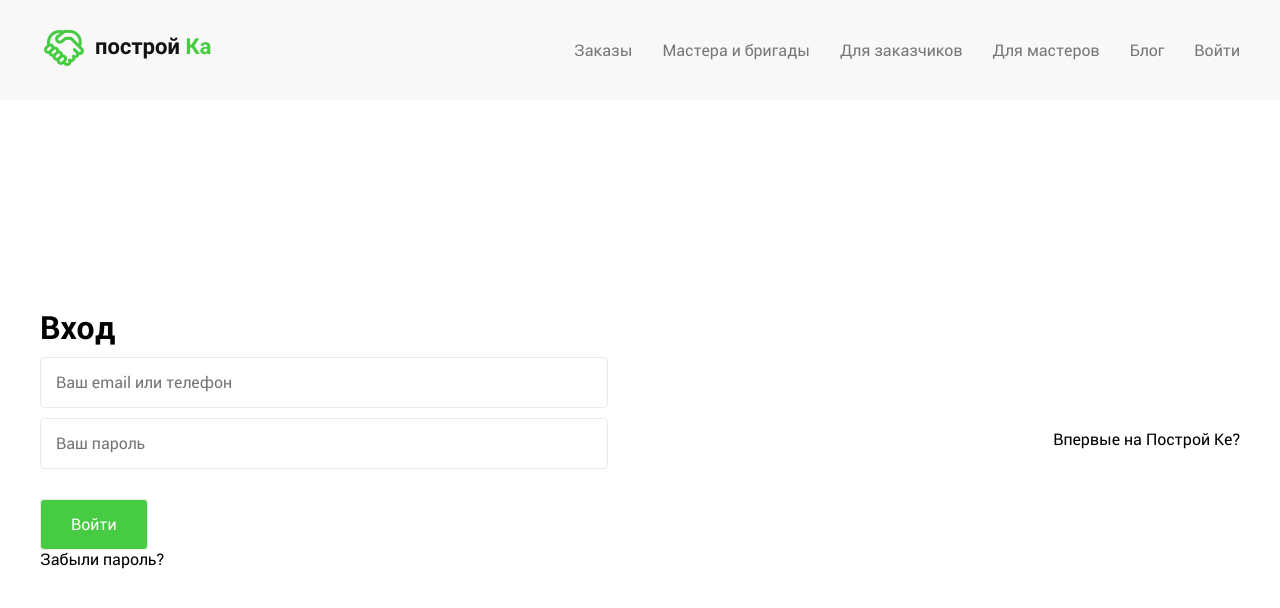
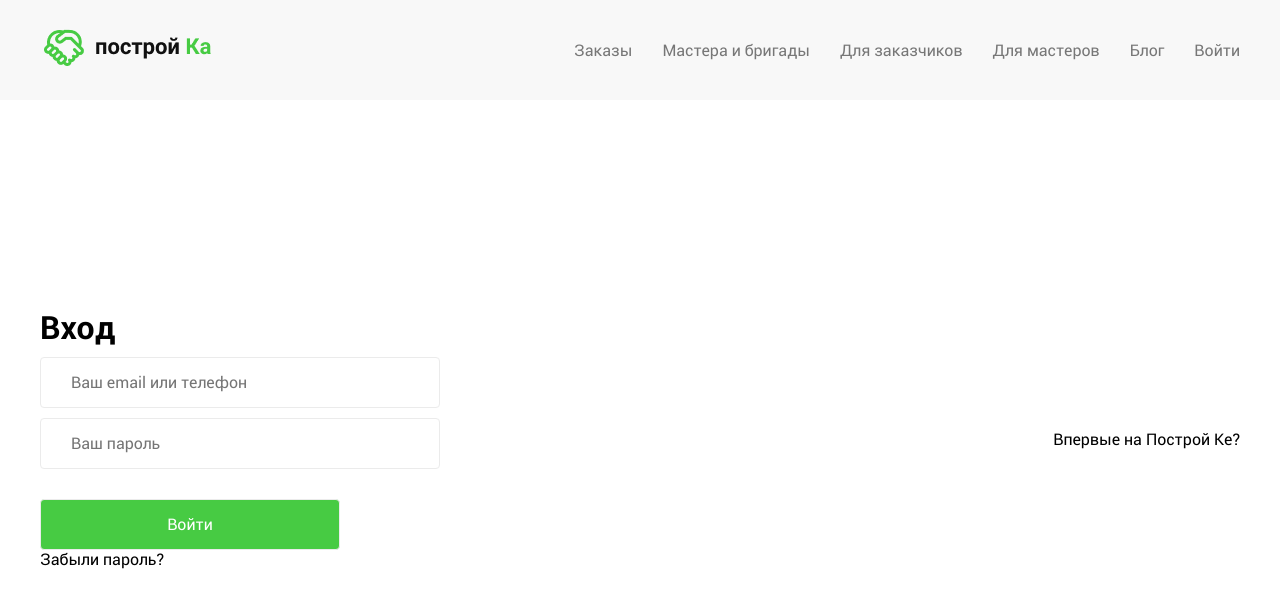
Before and after one commit to itartpro/postroyka-webapp, a Next.js app: page /login in a window 1280 px wide. Shown: the top 608 px of the page. Built offline with nearby package versions, Linux system fonts and the light colour scheme; no server answers.

Commit message:
form change

```diff
--- a/pages/login.js
+++ b/pages/login.js
@@ -7,27 +7,19 @@ const Login = () => {
         <PublicLayout>
 
             <main className={`row bet max center`}>
-                <div>
+                <div className={'col start '+css.d1}>
                     <h1>Вход</h1>
                     <LoginComponent/>
                     <p className={css.p1}><a href="https://www.google.ru/">Забыли пароль?</a></p>
                 </div>
+                <style global jsx>{`
+                    form > input[type=submit] {
+                        width: 100%!important;
+                        max-width: 300px!important
+                    }
+                `}</style>
                 <p>Впервые на Построй Ке?</p>
             </main>
-            {/*<style jsx global>{`*/}
-            {/*    // main {*/}
-            {/*    //     position: relative;*/}
-            {/*    // } */}
-            {/*    // main > p {*/}
-            {/*    //     position: absolute;  */}
-            {/*    // }*/}
-            {/*    // h1 {*/}
-            {/*    //     margin-bottom: 15px*/}
-            {/*    // }*/}
-            {/*    // p {*/}
-            {/*    //     color: red  */}
-            {/*    // }*/}
-            {/*`}</style>*/}
         </PublicLayout>
     )
 }
--- a/styles/forms.module.css
+++ b/styles/forms.module.css
@@ -1,3 +1,7 @@
+.form {
+    width: 100%
+}
+
 .form small {
     color: red;
     width: 100%
@@ -7,12 +11,12 @@
     font-size: 1rem;
 }
 
-.form input[type=text], .form select {
+.form input, .form select {
     margin-top: 10px;
     border: 1px solid #EBEBEB;
     border-radius: 4px;
-    padding: 15px 350px 15px 15px;
-    width: 100%
+    width: 100%;
+    padding: 15px 30px
 }
 
 .form select:focus {
@@ -43,9 +47,7 @@
 
 .form input[type=submit] {
     margin-top: 30px;
-    border-radius: 4px;
     color: white;
-    padding: 15px 30px;
     max-width: max-content;
     background: #47CB43;
     transition: all .3s
@@ -54,10 +56,3 @@
 .form input[type=submit]:hover {
     background: #067800
 }
-
-.form input, .radios {
-    margin-top: 10px;
-    border: 1px solid #EBEBEB;
-    border-radius: 4px;
-    padding: 15px 350px 15px 15px;
-}
--- a/styles/login.module.css
+++ b/styles/login.module.css
@@ -1,3 +1,7 @@
+.d1 {
+    max-width: 400px
+}
+
 .p1 {
     font-size: 1rem;
 }
```
